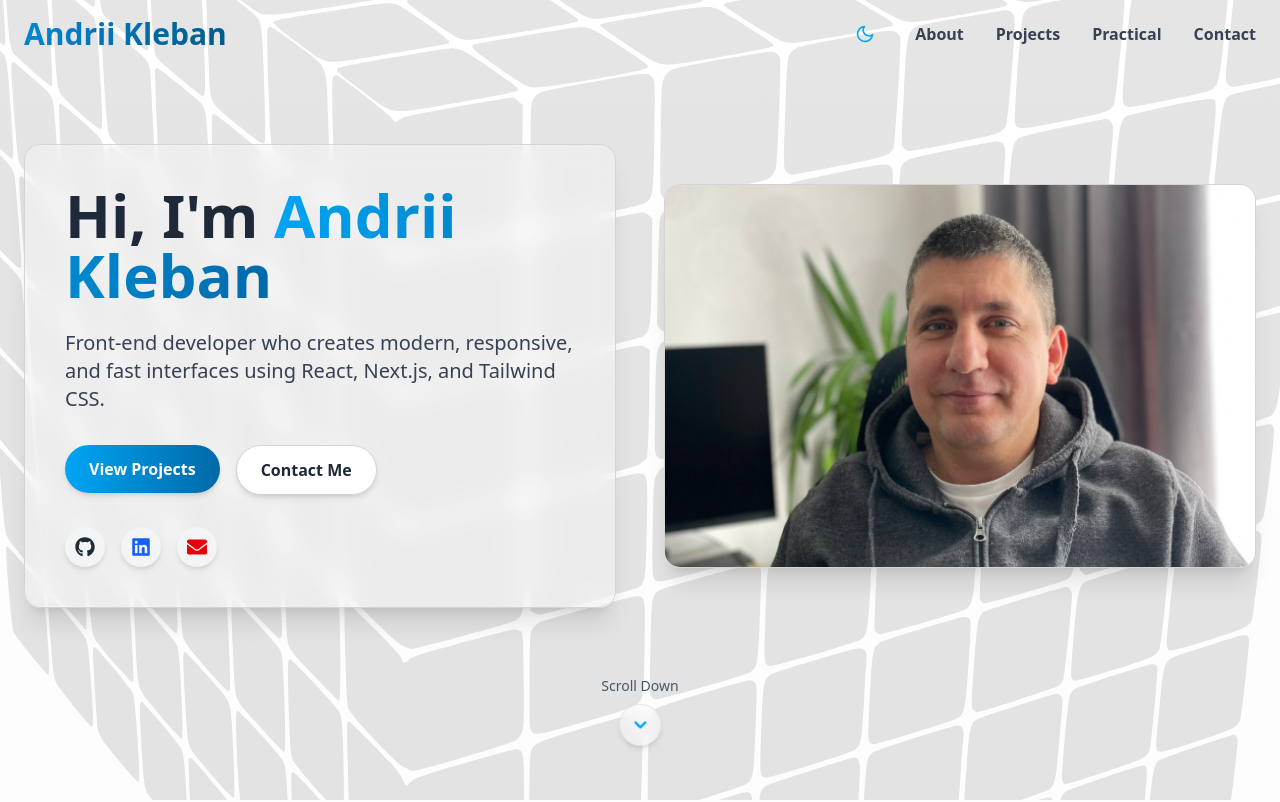
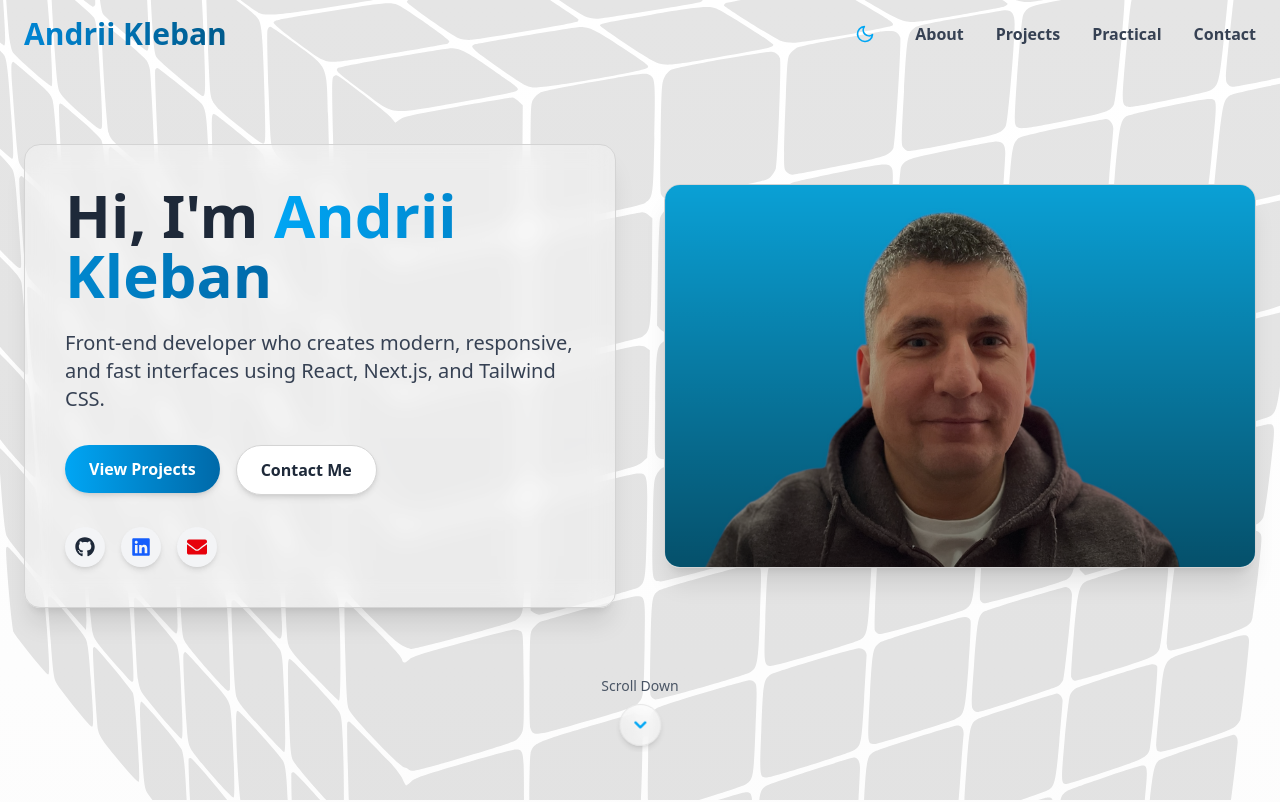
Before and after one commit to KlebanAndrii/frontend-portfolio, a Next.js app: page / in a window 1280 px wide. Shown: the top 802 px of the page. Built offline with nearby package versions, Linux system fonts and the light colour scheme.

Commit message:
add new photo

```diff
--- a/components/home/Hero.tsx
+++ b/components/home/Hero.tsx
@@ -72,9 +72,9 @@ const Hero = () => {
             <div className="group relative h-80 w-full overflow-hidden rounded-2xl border border-neutral-300 shadow-xl md:h-96 dark:border-neutral-700">
               <div
                 role="presentation"
-                className="absolute inset-0 bg-[url('/images/my-photo-25.jpg')] bg-cover bg-center transition-all duration-500 group-hover:scale-105"
+                className="absolute inset-0 bg-[url('/images/photo_b.JPEG')] bg-cover bg-center transition-all duration-500 group-hover:scale-105"
               ></div>
-              <div className="absolute inset-0 bg-gradient-to-t to-transparent dark:from-black/50"></div>
+              <div className="absolute inset-0 bg-gradient-to-t to-transparent from-black/50"></div>
             </div>
           </motion.div>
         </div>
```
Also changed, not shown: public/images/my-photo-25.jpg (deleted), public/images/photo_b.JPEG (added).
